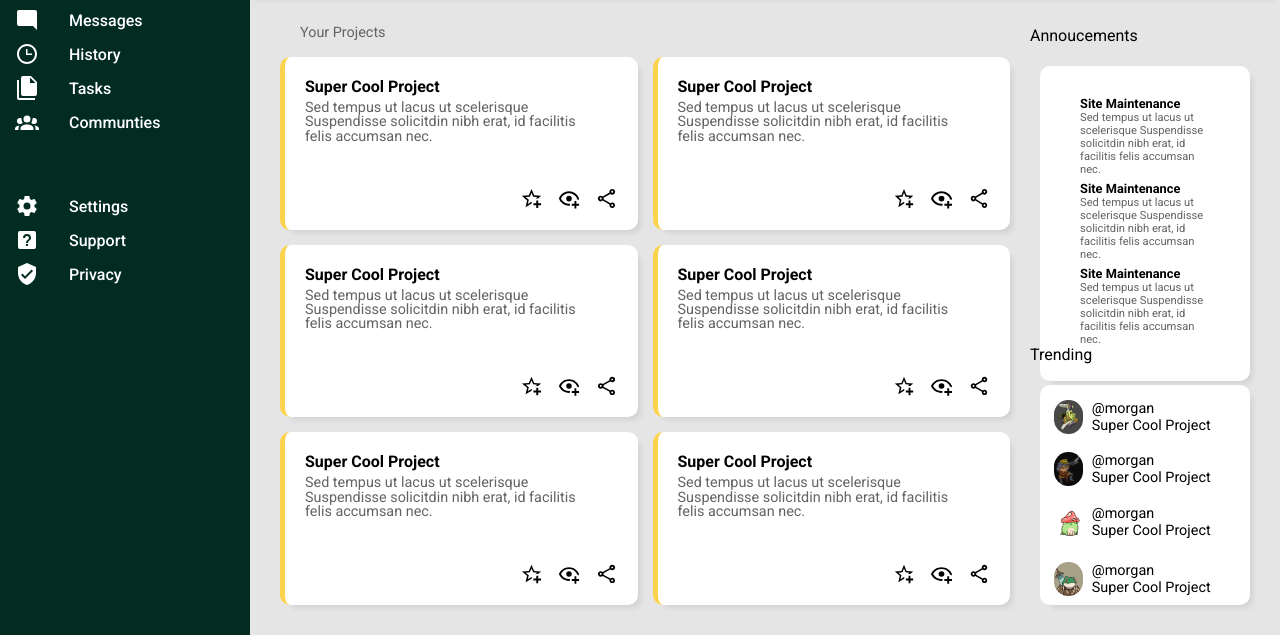
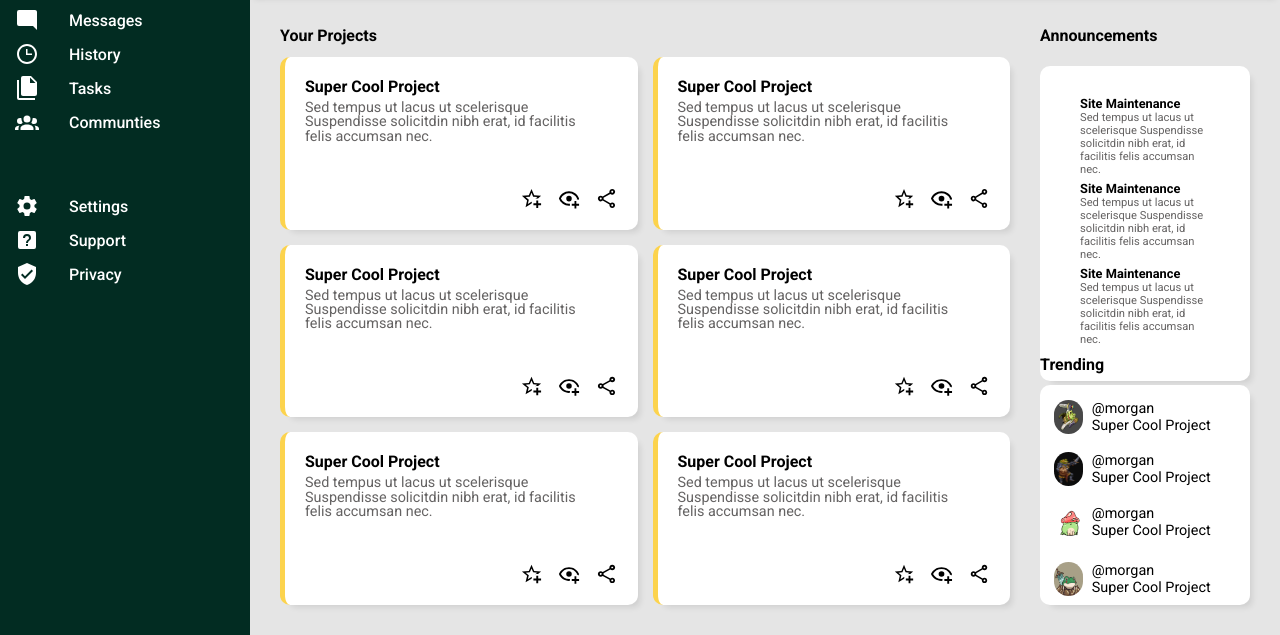
Before and after one commit to jodinotnice/Admin-dashboard, a website: page index.html in a window 1280 px wide. Shown: the part 165-800 px from the top of the page. Drawn offline with Linux system fonts and the light colour scheme.

Commit message:
Style and typos fixed

```diff
--- a/index.css
+++ b/index.css
@@ -253,7 +253,7 @@
   font-weight: 600;
 }
 
-.projects-container p {
+.projects-container > div > p {
   margin: 0 40px 0 20px;
   font-size: 0.9em;
   padding-right: 20px;
@@ -277,6 +277,8 @@
 
 .container-title {
   grid-column: 1/3;
+  font-weight: 600;
+  color: black;
 }
 .projects-content {
   border: 1px solid;
@@ -297,6 +299,10 @@
   grid-row: 1/3;
   display: grid;
   grid-template-rows: 2.5em repeat(1, 1fr);
+}
+
+.announcements-container > p {
+  margin: 0 0 0 10px;
 }
 
 .announcements-content {
@@ -332,6 +338,10 @@
   margin-top: 30px;
 }
 
+.trending-container > p {
+  margin: 10px 0 10px 10px;
+}
+
 .trending-content {
   display: flex;
   flex-direction: column;
--- a/index.html
+++ b/index.html
@@ -144,7 +144,7 @@
           <!-- </div> -->
         </div>
         <div class="announcements-container">
-          <p class="container-title">Annoucements</p>
+          <p class="container-title">Announcements</p>
           <div class="announcements-content">
 
               <div class="grid-content">
```
